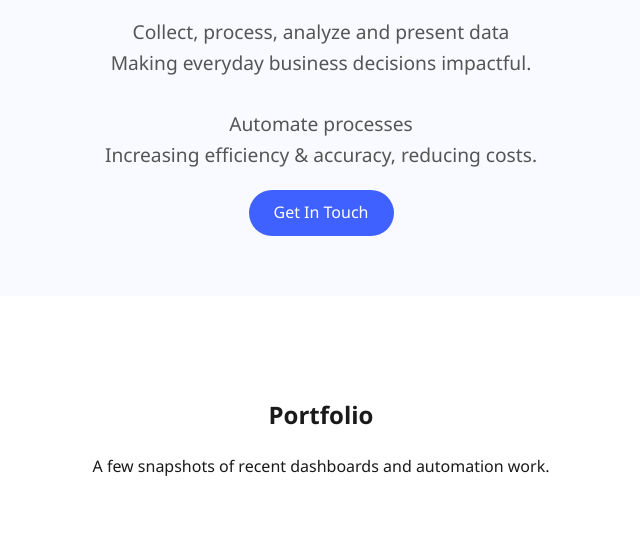
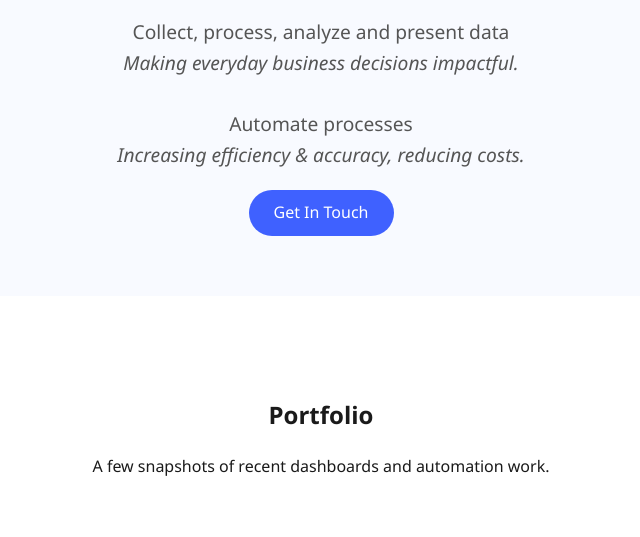
Before and after one commit to natwonder/natwonder.github.io, a plain HTML site: page index.html in a window 1280 px wide. Shown: the part 263-800 px from the top of the page, without its empty margins (319-959 px from the left). Drawn offline with Linux system fonts and the light colour scheme.

Commit message:
Update index.html

```diff
--- a/index.html
+++ b/index.html
@@ -211,7 +211,7 @@
   <header>
     <h1>Theo Ramsey</h1>
     <h2>Analysis & Automation</h2>
-    <p>Collect, process, analyze and present data<br>Making everyday business decisions impactful.<br><br>Automate processes<br>Increasing efficiency & accuracy, reducing costs.</p>
+    <p>Collect, process, analyze and present data<br><i>Making everyday business decisions impactful.</i><br><br>Automate processes<br><i>Increasing efficiency & accuracy, reducing costs.</i></p>
     <a href="mailto:theoramsey@gmail.com" class="btn">Get In Touch</a>
   </header>
 
```
